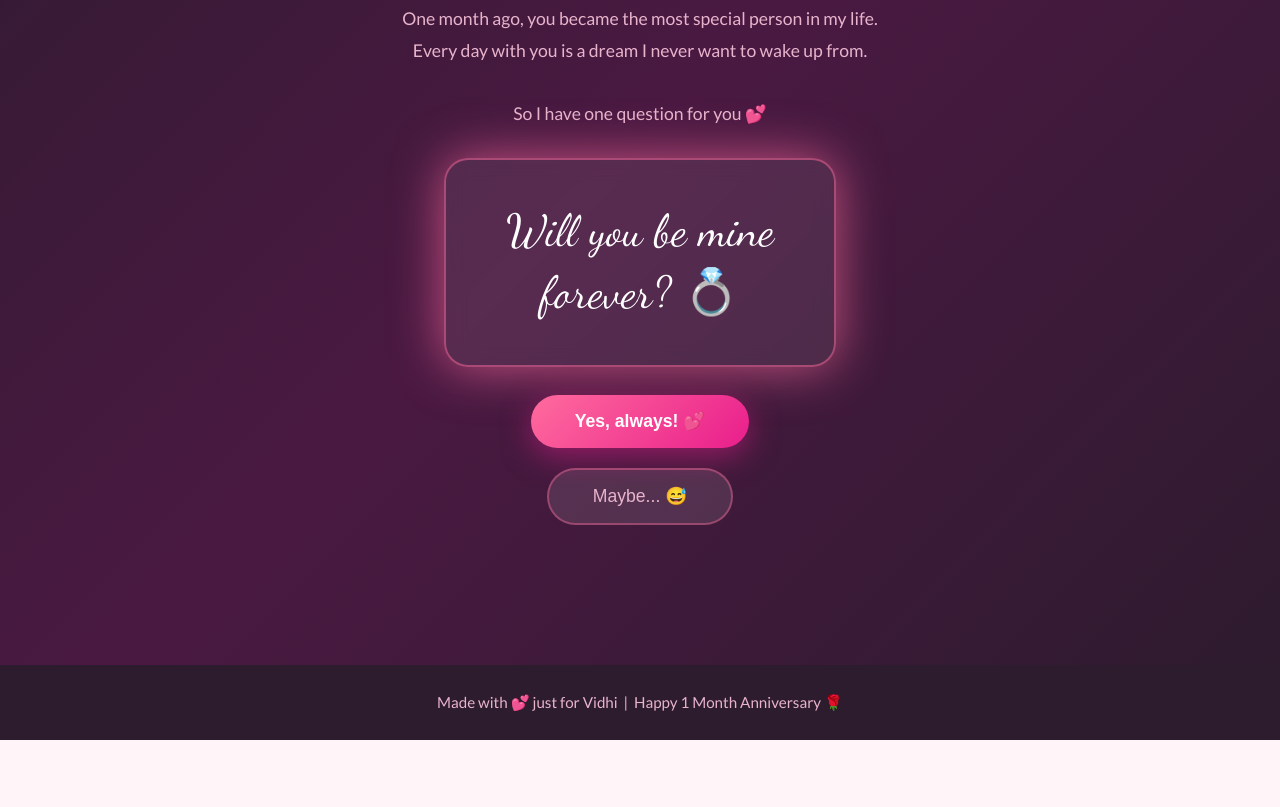
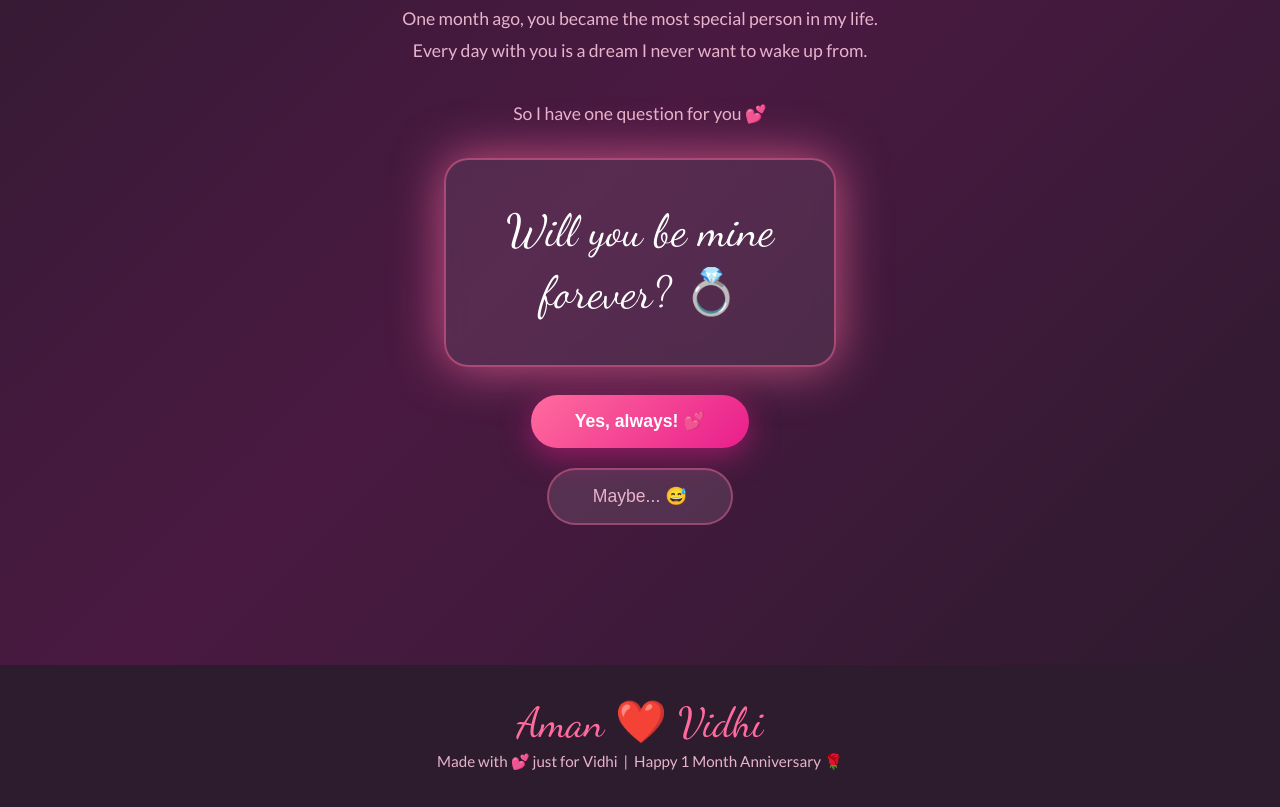
Before and after one commit to amankum2004/gift-website, a plain HTML site: page index.html in a window 1280 px wide. Shown: the part 5508-6315 px from the top of the page. Before the commit the page ends 6248 px from the top, so only its background shows below. Drawn offline with Linux system fonts and the light colour scheme.

Commit message:
added design

```diff
--- a/index.html
+++ b/index.html
@@ -241,6 +241,7 @@
   </section>
 
   <footer class="footer">
+    <p class="footer-names">Aman ❤️ Vidhi</p>
     <p>Made with 💕 just for Vidhi &nbsp;|&nbsp; Happy 1 Month Anniversary 🌹</p>
   </footer>
 
--- a/style.css
+++ b/style.css
@@ -623,10 +623,18 @@ body {
   background: var(--dark);
   color: #e8b4cc;
   text-align: center;
-  padding: 28px;
+  padding: 36px 28px;
   font-size: 0.95rem;
   position: relative;
   z-index: 1;
+}
+
+.footer-names {
+  font-family: 'Dancing Script', cursive;
+  font-size: 2.2rem;
+  color: #ff6b9d;
+  margin-bottom: 8px;
+  animation: heartbeat 1.2s ease-in-out infinite;
 }
 
 /* ===== RESPONSIVE ===== */
```
